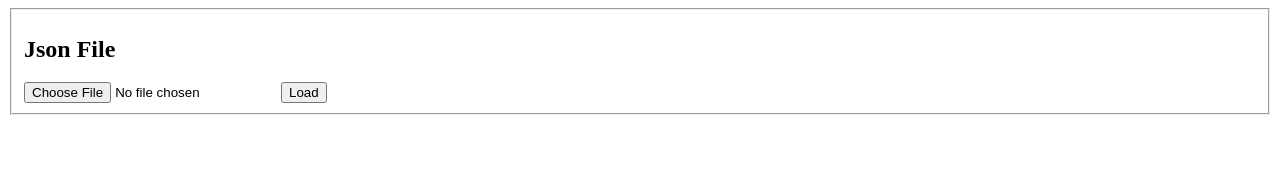
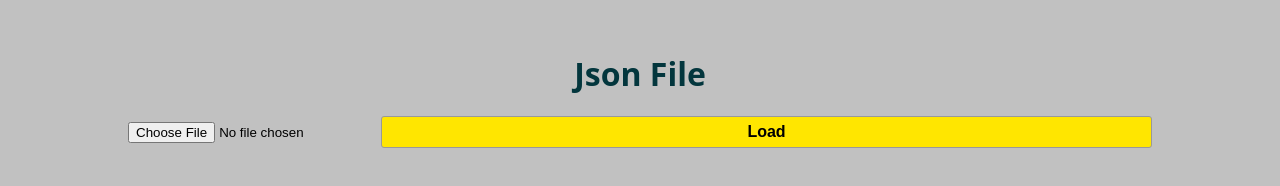
Before and after one commit to ilyast2700/LinkReader, a plain HTML site: page index.html in a window 1280 px wide. Drawn offline with Linux system fonts and the light colour scheme.

Commit message:
Styles update

```diff
--- a/index.html
+++ b/index.html
@@ -2,15 +2,23 @@
 <html lang="en" dir="ltr">
   <head>
     <meta charset="utf-8">
-    <title></title>
+    <title>LinkReader</title>
+    <link rel="stylesheet" href="styles.css">
   </head>
   <body>
     <form id="jsonFile" name="jsonFile" enctype="multipart/form-data" method="post">
 
       <fieldset>
-        <h2>Json File</h2>
-         <input type='file' id='fileinput'>
-         <input type='button' id='btnLoad' value='Load' onclick='loadFile();'>
+        <h1>Json File</h1>
+        <div class="container">
+          <div class="choose-file">
+            <input type='file' id='fileinput'>
+          </div>
+          <div class="load">
+           <input type='button' id='btnLoad' value='Load' onclick='loadFile();'>
+          </div>
+        </div>
+        <div class="percent">0%</div>
       </fieldset>
     </form>
 
@@ -42,12 +50,44 @@
           fr.readAsText(file);
         }
 
+        let progress = document.querySelector('.percent');
+
+        function updateProgress(loaded, total) {
+          let percentLoaded = Math.round((loaded / total) * 100);
+          if (percentLoaded <= 100) {
+            progress.style.opacity = 1;
+            progress.style.width = percentLoaded + '%';
+            progress.textContent = percentLoaded + '%';
+            console.log('pers = ' + percentLoaded + '%');
+          }
+        }
+
+
         function receivedText(e) {
           let lines = e.target.result;
-          var newArr = JSON.parse(lines);
-          console.log(newArr[0]);
-          console.log(typeof(newArr[0][1]));
-          window.open(newArr[0][1]);
+          let newArr = JSON.parse(lines);
+          console.log(newArr);
+          console.log(typeof(newArr[2][3]));
+          console.log(newArr[2][3]);
+          let length = newArr.length;
+          let i = 0;
+          function theLoopa() {
+            setTimeout(function() {
+              console.log(newArr[i]);
+              console.log(length);
+              console.log('i = ' + i);
+              window.open(newArr[i][i]);
+
+              i++;
+
+              updateProgress(i, length);
+
+              if (i < newArr.length ) {
+                theLoopa();
+              }
+            }, 1000);
+          }
+          theLoopa();
 
         }
       }
--- a/styles.css
+++ b/styles.css
@@ -1,14 +1,63 @@
-.example {
-  padding: 10px;
-  border: 1px solid #ccc;
+* {
+	margin: 0;
+	padding: 0;
+	box-sizing: border-box;
+	-webkit-box-sizing: border-box;
+	-moz-box-sizing: border-box;
+	-webkit-font-smoothing: antialiased;
+	-moz-font-smoothing: antialiased;
+	-o-font-smoothing: antialiased;
+	font-smoothing: antialiased;
+	text-rendering: optimizeLegibility;
 }
-#drop_zone {
-  border: 2px dashed #bbb;
-  -moz-border-radius: 5px;
-  -webkit-border-radius: 5px;
-  border-radius: 5px;
-  padding: 25px;
+body {
+  background-color: #6666;
+
   text-align: center;
-  font: 20pt bold 'Vollkorn';
-  color: #bbb;
 }
+
+h1 {
+  padding: 2%;
+
+  color: #03363d;
+  font-family: "Open Sans", Helvetica, Arial, sans-serif;
+}
+
+.container {
+  display: flex;
+  line-height: 32px;
+  margin: 0 0 2%;
+}
+
+fieldset {
+  margin: 32px 10% 0;
+
+  border: none;
+}
+
+input[type=button] {
+    background-color: #ffe600;
+    border: 1px solid #999;
+    border-radius: 3px;
+    height: 100%;
+    width: 100%;
+
+    cursor: pointer;
+    font-size: 1rem;
+    font-weight: 600;
+}
+
+.load {
+  width: 100%
+}
+
+.percent {
+  border: 1px solid #999;
+  border-radius: 3px;
+  background-color: #ffe600;
+  line-height: 32px;
+  opacity: 0;
+
+  font-size: 1rem;
+  font-weight: 600;
+}
```
